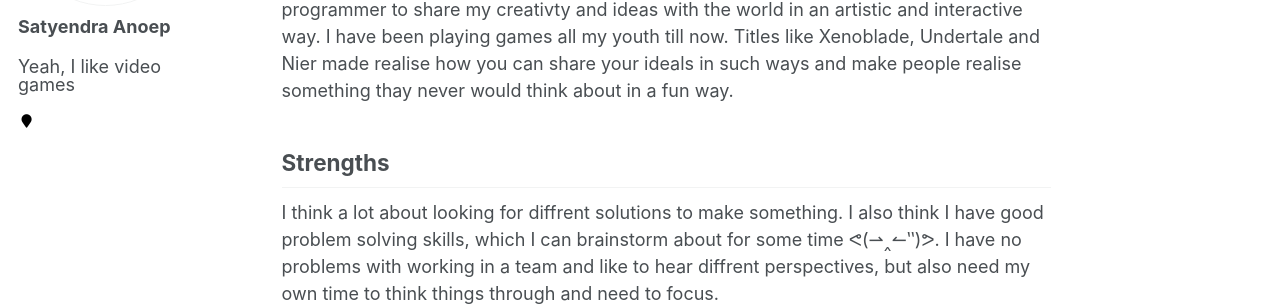
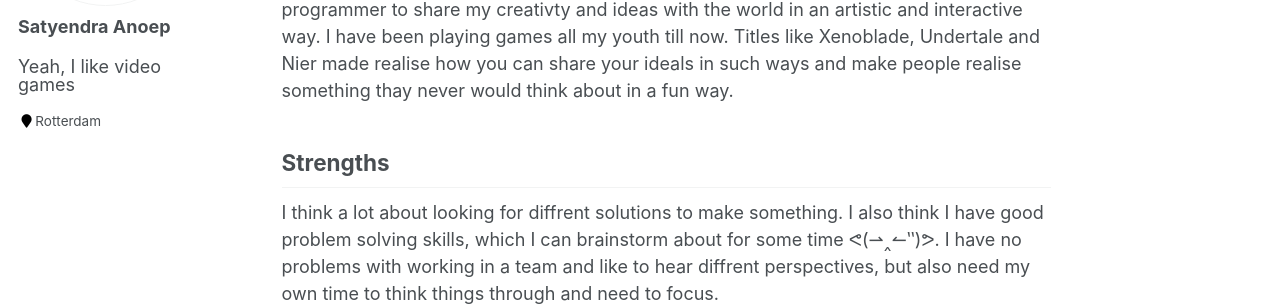
Before and after one commit to GitSatyen/CourseBuas, a Jekyll site: the page built from _pages/index.md, in a window 1280 px wide. Shown: the part 287-593 px from the top of the page. Built offline with Jekyll 4.4.1, drawn with Linux system fonts in a browser that asks for light colours.

Commit message:
Adjusted contents

```diff
--- a/_includes/author-profile.html
+++ b/_includes/author-profile.html
@@ -23,7 +23,7 @@
     <button class="btn btn--inverse">Follow</button>
     <ul class="author__urls social-icons">
       {% if author.location %}
-        <li><i class="fa fa-fw fa-map-marker" aria-hidden="true"></i> <!--{{ author.location }}--></li>
+        <li><i class="fa fa-fw fa-map-marker" aria-hidden="true"></i>Rotterdam <!--{{ author.location }}--></li>
       {% endif %}
       {% if author.employer %}
         <li><i class="fa fa-fw fa-map-marker" aria-hidden="true"></i> {{ author.employer }}</li>
```
